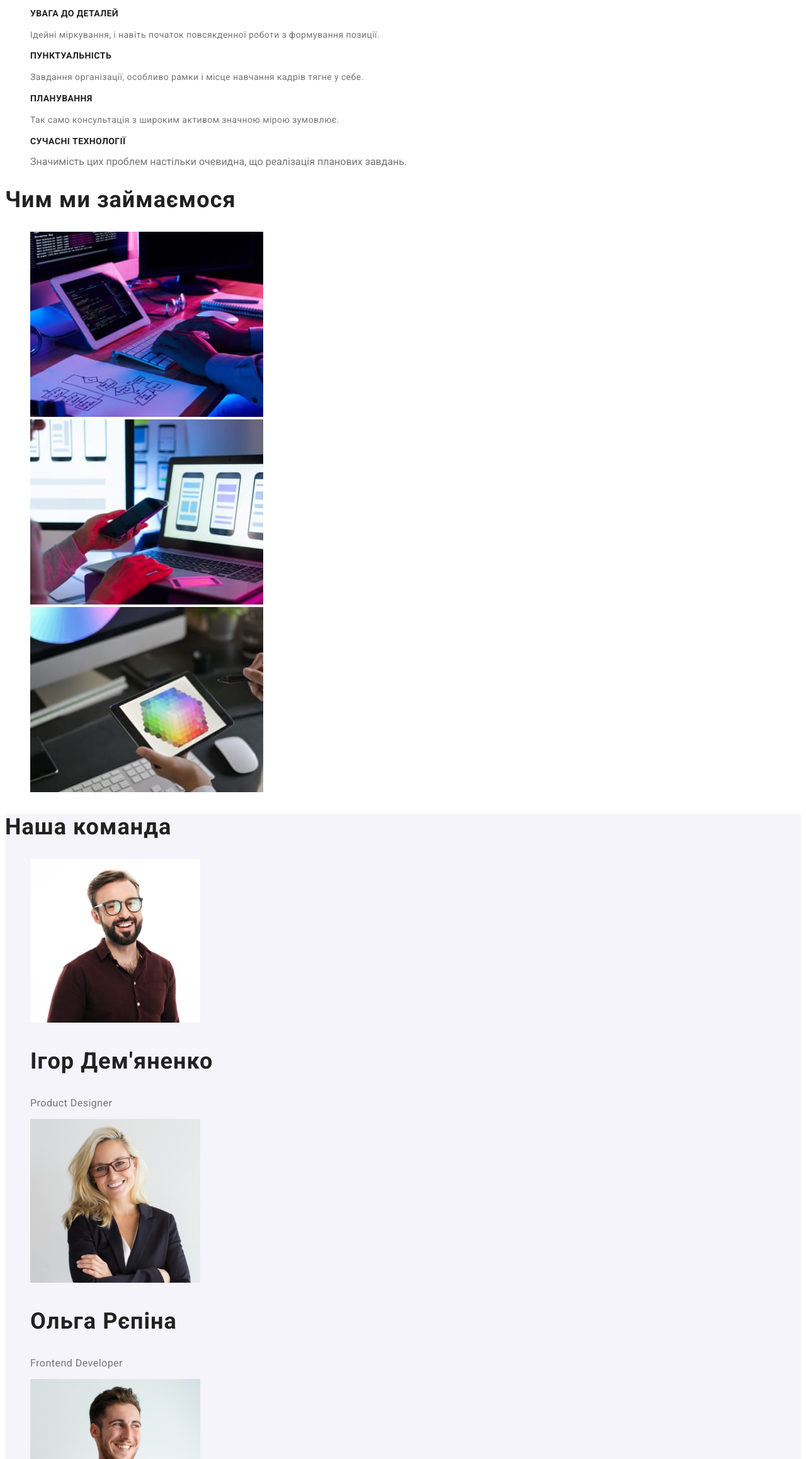
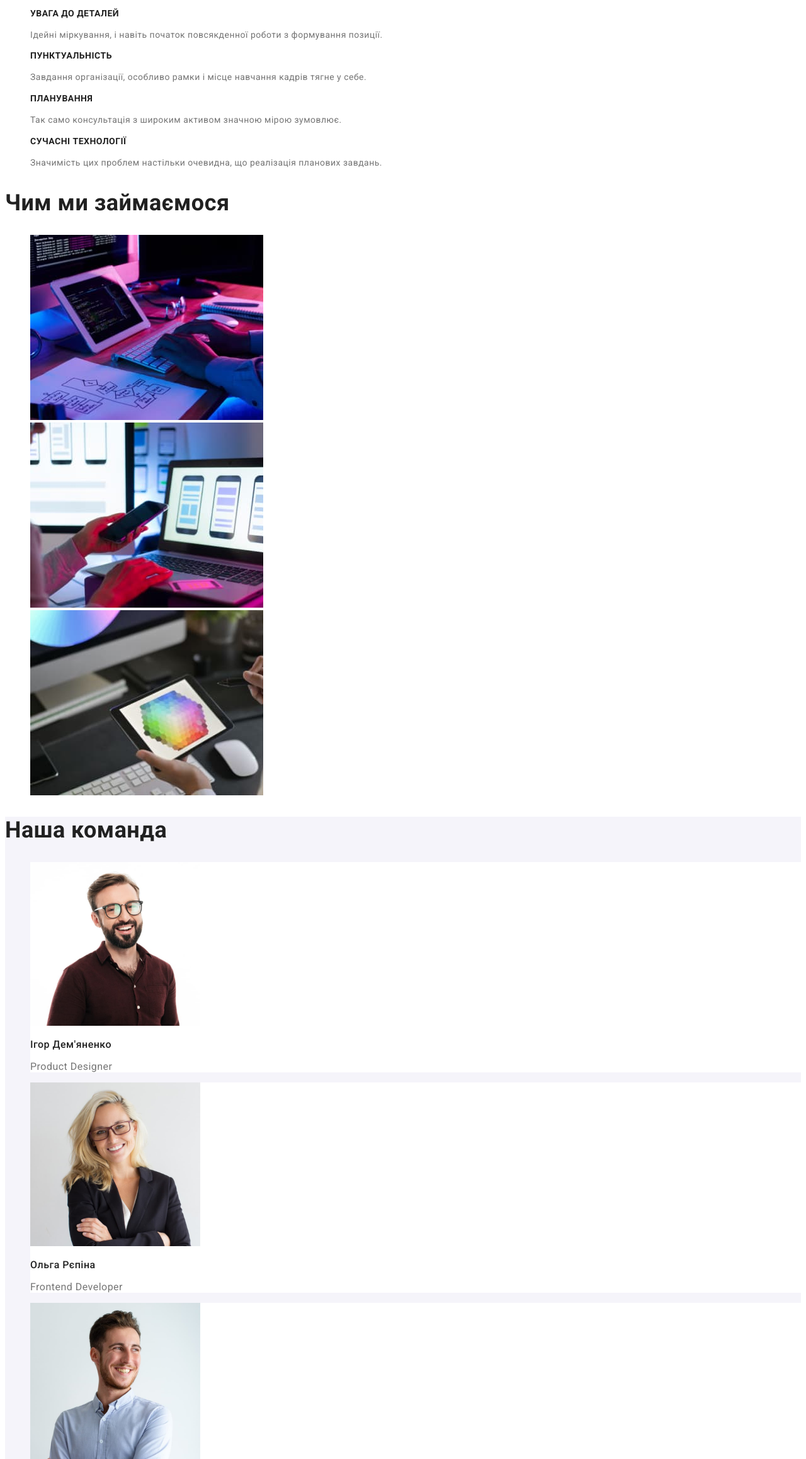
Before and after one commit to OleksVov/goit-markup-hw-02, a plain HTML site: page index.html in a window 1280 px wide. Shown: the part 483-2800 px from the top of the page at 63% size. Drawn offline with Linux system fonts and the light colour scheme.

Commit message:
moved the letter-spacing

```diff
--- a/css/common.css
+++ b/css/common.css
@@ -24,6 +24,7 @@ body {
    background-color: var(--white-color);
    color: var(--primary-text-color);
    font-family: 'Roboto', sans-serif;
+   letter-spacing: 0.03em;
 }
 
 .list {
@@ -36,7 +37,6 @@ body {
    font-family: 'Raleway', sans-serif;
    font-size: 26px;
    line-height: 1.19;
-   letter-spacing: 0.03em;
    text-decoration: none;
 }
 
@@ -76,11 +76,6 @@ body {
    text-decoration: none;
 }
 
-
-.contact-link:hover,
-.contact-link:focus {
-   color: var(--accent-text-color);
-}
 /* footer */
 .address {
    background-color: #2F303A;
@@ -92,17 +87,17 @@ body {
    font-style: normal;
    font-size: 14px;
    line-height: 1.71;
-   letter-spacing: 0.03em;
    text-decoration: none;
 }
-
-
+.contact-link:hover,
+.contact-link:focus {
+   color: var(--accent-text-color);
+}
 .map {
    color: var(--white-color);
    font-family: 'Roboto', sans-serif;
    font-style: normal;
    font-size: 14px;
    line-height: 1.71;
-   letter-spacing: 0.03em;
    text-decoration: none;
 }
--- a/css/style.css
+++ b/css/style.css
@@ -43,35 +43,34 @@ portfolio #212121 Roboto 500
    color:  var(--title-text-color);
    font-size: 36px;
    line-height: 1.17;
-   letter-spacing: 0.03em;
 }
 .subtitle {
    color: var(--title-text-color);
-   font-weight: 700;
    font-size: 14px;
    line-height: 1.14;
-   letter-spacing: 0.03em;
    text-transform: uppercase;
 }
 .features p {
    font-size: 14px;
    line-height: 1.71;
-   letter-spacing: 0.03em;
 }
 /* our teams */
 .teams {
    background-color: var(--section-background);
 }
-.member> .section-title {
+.avatar {
+   background-color: var(--white-color);
+}
+.member {
+   color: var(--title-text-color);
    font-weight: 500;
    font-size: 16px;
    line-height: 1.19;
-   letter-spacing: 0.03em;
+
 }
 .member-text {
    font-size: 16px;
    line-height: 1.19;
-   letter-spacing: 0.03em;
 }
 
 /* portfolio button */
@@ -82,7 +81,6 @@ portfolio #212121 Roboto 500
    font-weight: 500;
    font-size: 16px;
    line-height: 1.63;
-   letter-spacing: 0.03em;
    border-color: transparent;
    border-radius: 4px;
    cursor: pointer;
@@ -103,7 +101,6 @@ portfolio #212121 Roboto 500
    color: var(--primary-text-color);
    font-size: 16px;
    line-height: 1.88;
-   letter-spacing: 0.03em;
 }
 .portfolio a {
    background-color: #FFFFFF;
--- a/index.html
+++ b/index.html
@@ -55,7 +55,7 @@
           </li>
           <li>
             <h3 class="subtitle">Сучасні технології</h3>
-            <p">Значимість цих проблем настільки очевидна, що реалізація планових завдань.</p>
+            <p>Значимість цих проблем настільки очевидна, що реалізація планових завдань.</p>
           </li>
         </ul>
       </section>
@@ -73,29 +73,29 @@
             <img src="./images/img3.jpg" alt="планшет з кольорами" width="370" />
           </li>
         </ul>
-      </section class="section">
+      </section>
       <!--Наша команда-->
       <section class="teams">
         <h2 class="section-title ">Наша команда</h2>
         <ul class="list">
-          <li>
+          <li class="avatar">
             <p><img src="./images/imgcard1.jpg" alt="фото Ігор Дем'яненко" width="270" /></p>
-            <h3 class="section-title member">Ігор Дем'яненко</h3>
+            <h3 class="member">Ігор Дем'яненко</h3>
             <p class="member-text">Product Designer</p>
           </li>
-          <li>
+          <li class="avatar">
             <p><img src="./images/imgcard2.jpg" alt="фото Ольга Рєпіна" width="270" /></p>
-            <h3 class="section-title member">Ольга Рєпіна</h3>
+            <h3 class="member">Ольга Рєпіна</h3>
             <p class="member-text">Frontend Developer</p>
           </li>
-          <li>
+          <li class="avatar">
             <p><img src="./images/imgcard3.jpg" alt="фото Микола Тарасов" width="270" /></p>
-            <h3 class="section-title member">Микола Тарасов</h3>
+            <h3 class="member">Микола Тарасов</h3>
             <p class="member-text">Marketing</p>
           </li>
-          <li>
+          <li class="avatar">
             <p><img src="./images/imgcard4.jpg" alt="фото Михайло Єрмаков" width="270" /></p>
-            <h3 class="section-title member">Михайло Єрмаков</h3>
+            <h3 class="member">Михайло Єрмаков</h3>
             <p class="member-text">UI Designer</p>
           </li>
         </ul>
```
Also changed, not shown: portfolio.html (+1 -1 lines).
